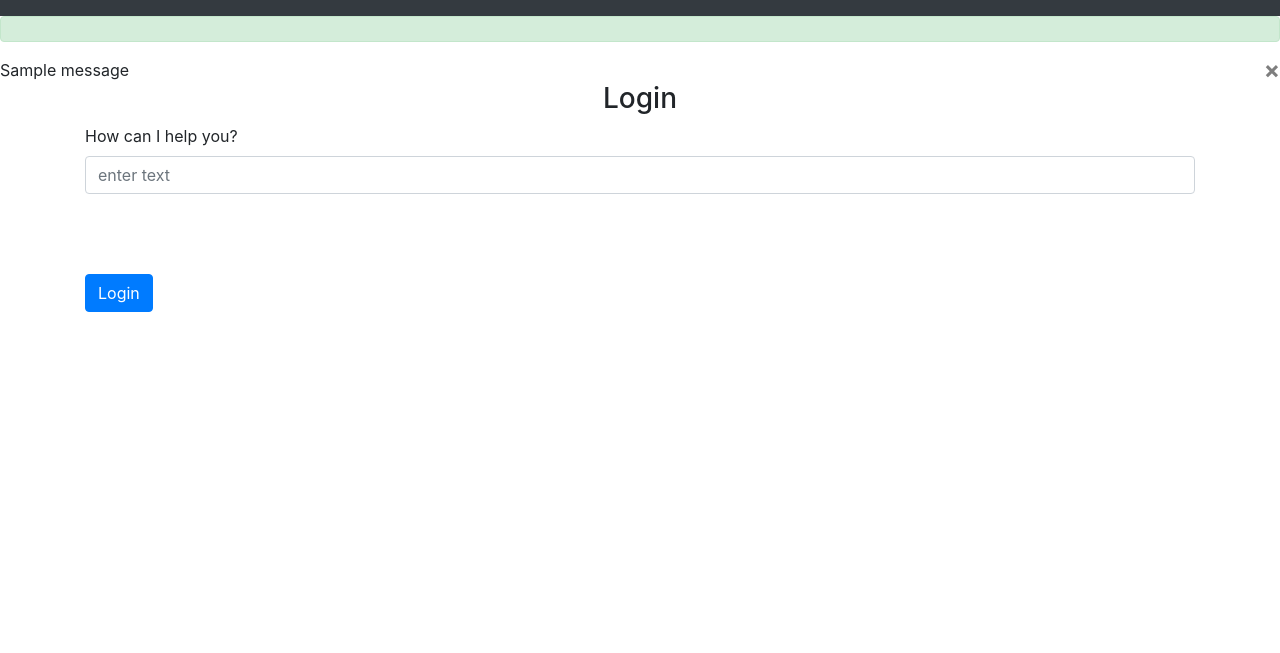
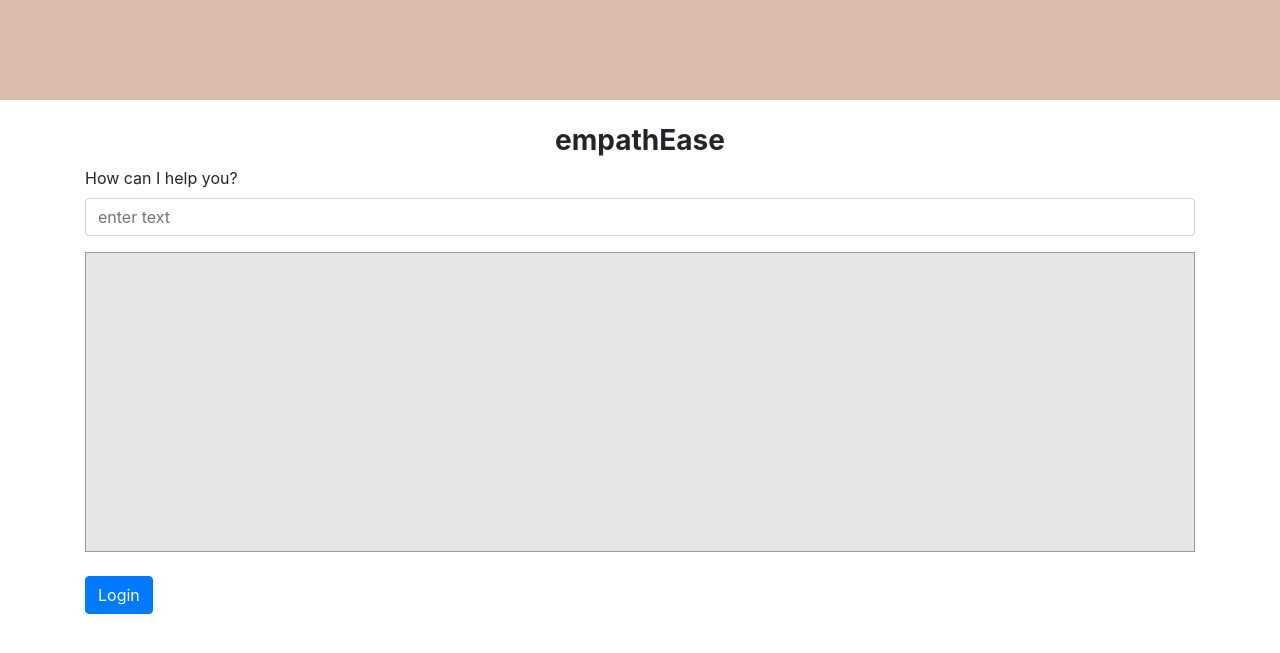
Before and after one commit to RustyGusty/Hack-The-Mist, a Flask app: page / in a window 1280 px wide. Shown: the top 653 px of the page. Run offline with Flask 2, Linux system fonts and the light colour scheme; one stand-in notice (Sample message) is shown; some libraries are stand-ins or nearby versions.

Commit message:
Added some colors and stuff

```diff
--- a/Website/Templates/base.html
+++ b/Website/Templates/base.html
@@ -20,37 +20,12 @@
         </title>
     </head>
     <body>
-        <nav class="navbar navbar-expand-lg navbar-dark bg-dark">
-        </nav>
+        <div style="width:device-width;height:100px;background-color:rgb(217, 188, 169)"></div>
 
-        {% with messages = get_flashed_messages(with_categories=true) %}
-        {% if messages %}
-            {% for category, message in messages %}
-                {% if category == 'error' %}
-                    <div class="alert alert-danger alter-dismissable fade show" role="alert">
-                      {{ message }}
-                      <button type="button" class="close" data-dismiss="alert">
-                        <span aria-hidden="true">&times;</span>
-                      </button>
-                    </div>
-                {% else %}
-                <div class="alert alert-success alert-dismissable fade show" role = "alert"></div>
-                    {{ message }}
-                    <button type="button" class = "close" data-dismiss = "alert">
-                        <span aria-hidden="true">&times;</span>
-                    </button>
-                </div>
-                {% endif %}
-            {% endfor %}
-        {% endif %}
-        {% endwith %}
         <div class="container">
             {% block content %}
             {% endblock %}
         </div>
-
-
-
 
         <script
       src="https://code.jquery.com/jquery-3.2.1.slim.min.js"
--- a/Website/Templates/submit.html
+++ b/Website/Templates/submit.html
@@ -1,8 +1,9 @@
 {% extends "base.html" %}
-{% block title %}Login{% endblock %}
+{% block title %}empathEase{% endblock %}
 {% block content %}
 <form method="POST">
-    <h3 align="center">Login</h3>
+    <br>
+    <h3 align="center"><b>empathEase</b></h3>
     <div class = "form-group">
         <label for="query">How can I help you?</label>
         <input
@@ -14,13 +15,11 @@
         />
     </div>
 
-    <div class = "form-group">
-        <label for="response">
-            {% if gpt_response %}
-            Output: <br> <br>
-            {{ gpt_response }}
-            {% endif %}
-        </label>
+    <div style="width:device-width;height:300px;border:1px solid #999;background-color:rgb(230, 230, 230)">
+        {% if gpt_response %}
+        Output: <br> <br>
+        {{ gpt_response }}
+        {% endif %}
     </div>
     <br />
 
```
Also changed, not shown: Website/openai_call.py (added), 1 other file.
